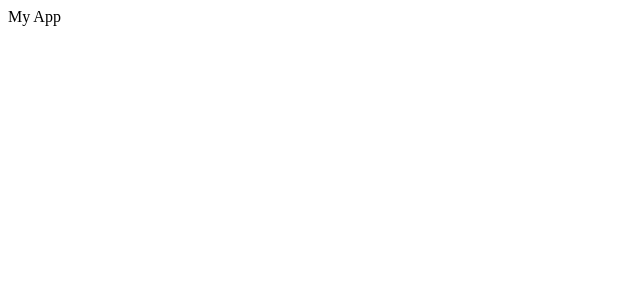
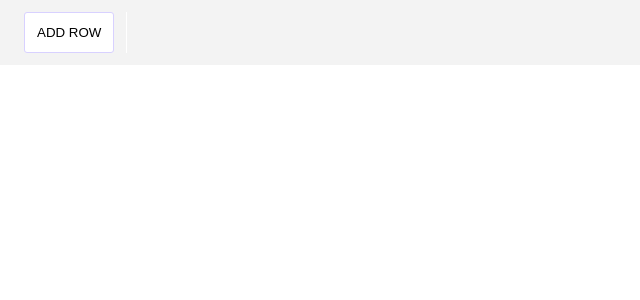
Before and after one commit to austingray/music-chart-maker, a React app: page / in a window 1280 px wide. Shown: the top 300 px of the page, without its empty margins (0-640 px from the left). Built offline with nearby package versions, Linux system fonts and the light colour scheme.

Commit message:
first commit

```diff
--- a/package.json
+++ b/package.json
@@ -38,6 +38,7 @@
     "webpack": "^2.4.1"
   },
   "dependencies": {
+    "prop-types": "^15.5.8",
     "react": "^15.5.4",
     "react-dom": "^15.5.4"
   }
--- /dev/null
+++ b/src/react/Chart/index.jsx
@@ -0,0 +1,60 @@
+import React from 'react';
+import PropTypes from 'prop-types';
+
+class Chart extends React.Component {
+  constructor(props) {
+    super(props);
+
+    this.setActiveRow.bind(this);
+  }
+  setActiveRow(e) {
+    this.props.setActiveRow(e);
+  }
+  render() {
+    const rows = this.props.chart.rows;
+    return (
+      <div id="chart">
+        {
+          rows.map(row =>
+            <div
+              className={`row${row.active ? ' active' : ''}`}
+              key={row.id}
+              id={row.id}
+              onClick={e => this.setActiveRow(e)}
+            >
+              <div className="label">
+                {row.label || 'label'}
+              </div>
+              <div className="columns">
+                {
+                  row.columns.map(column =>
+                    <div
+                      className="column"
+                      key={column.id}
+                    >
+                      <div className="key">{column.key}</div>
+                      <div className="beats">
+                        {
+                          column.beats.map(beat => <div key={beat.id} className={`beat ${beat.type}`} />)
+                        }
+                      </div>
+                    </div>,
+                  )
+                }
+              </div>
+            </div>,
+          )
+        }
+      </div>
+    );
+  }
+}
+
+Chart.propTypes = {
+  setActiveRow: PropTypes.func.isRequired,
+  chart: PropTypes.shape({
+    rows: PropTypes.array,
+  }).isRequired,
+};
+
+export default Chart;
--- /dev/null
+++ b/src/react/Toolbar/index.jsx
@@ -0,0 +1,39 @@
+import React from 'react';
+import PropTypes from 'prop-types';
+
+class Toolbar extends React.Component {
+  render() {
+    let activeId = null;
+    for (let i = 0; i < this.props.chart.rows.length; i += 1) {
+      const row = this.props.chart.rows[i];
+      if (row.active) {
+        activeId = row.id;
+      }
+    }
+    return (
+      <div id="toolbar">
+        <div id="chart-controls" className="control-group">
+          <button onClick={this.props.addRow}>Add Row</button>
+        </div>
+        {
+          activeId === null
+            ? null : (
+              <div id="row-controls" className="control-group">
+                <button onClick={this.props.addColumn}>Add Column</button>
+              </div>
+            )
+        }
+      </div>
+    );
+  }
+}
+
+Toolbar.propTypes = {
+  chart: PropTypes.shape({
+    rows: PropTypes.array,
+  }).isRequired,
+  addRow: PropTypes.func.isRequired,
+  addColumn: PropTypes.func.isRequired,
+};
+
+export default Toolbar;
--- a/src/react/app.jsx
+++ b/src/react/app.jsx
@@ -1,11 +1,104 @@
 import React from 'react';
 import ReactDOM from 'react-dom';
+import Toolbar from './Toolbar';
+import Chart from './Chart';
 
 class App extends React.Component {
+  constructor(props) {
+    super(props);
+
+    const chart = {
+      rows: [],
+    };
+
+    this.state = {
+      chart,
+    };
+  }
+  setActiveRow(e) {
+    const rows = this.state.chart.rows.map((row) => {
+      const updatedRow = Object.assign({}, row, {
+        active: row.id === e.target.id,
+      });
+      return updatedRow;
+    });
+    const chart = Object.assign({}, this.state.chart, {
+      rows,
+    });
+    this.setState({
+      chart,
+    });
+  }
+  addRow(e) {
+    e.preventDefault();
+
+    // update rows
+    const rows = this.state.chart.rows.map((row) => {
+      const updatedRow = Object.assign({}, row, {
+        active: false,
+      });
+      return updatedRow;
+    });
+    rows.push({
+      id: `${Date.now()}`,
+      active: true,
+      columns: [],
+    });
+
+    // update chart
+    const chart = Object.assign({}, this.state.chart, {
+      rows,
+    });
+
+    this.setState({
+      chart,
+    });
+  }
+  addColumn(e) {
+    e.preventDefault();
+
+    // update rows
+    const rows = this.state.chart.rows.map((row) => {
+      const columns = row.columns;
+      if (row.active) {
+        columns.push({
+          id: `${Date.now()}`,
+          key: 'C',
+          beats: [
+            { type: 'hit', id: '1' },
+            { type: 'hit', id: '2' },
+            { type: 'hit', id: '3' },
+            { type: 'hit', id: '4' },
+          ],
+        });
+      }
+      return Object.assign({}, row, {
+        columns,
+      });
+    });
+
+    // update chart
+    const chart = Object.assign({}, this.state.chart, {
+      rows,
+    });
+
+    this.setState({
+      chart,
+    });
+  }
   render() {
     return (
       <div>
-        My App
+        <Toolbar
+          chart={this.state.chart}
+          addRow={e => this.addRow(e)}
+          addColumn={e => this.addColumn(e)}
+          deleteRow={e => this.deleteRow(e)}
+        />
+        <Chart
+          chart={this.state.chart}
+          setActiveRow={e => this.setActiveRow(e)}
+        />
       </div>
     );
   }
--- a/src/scss/style.scss
+++ b/src/scss/style.scss
@@ -0,0 +1,90 @@
+body {
+  margin: 0;
+  color:#333;
+}
+
+#toolbar {
+  display: block;
+  background: #F3F3F3;
+  margin-bottom:12px;
+  padding:12px 24px;
+  .control-group {
+    display:inline-block;
+    &:first-of-type {
+      margin-right:12px;
+      border-right: 1px solid #ffffff;
+      padding-right:12px;
+    }
+  }
+  button {
+    -webkit-appearance: none;
+    border: 1px solid #d8d1ff;
+    border-radius: 3px;
+    padding: 12px;
+    cursor:pointer;
+    background:#fff;
+    text-transform: uppercase;
+    &:hover {
+      background:#d8d1ff;
+    }
+  }
+}
+
+#chart {
+  padding:24px;
+  .row {
+    cursor:pointer;
+    padding:24px;
+    background:transparent;
+    margin-bottom:12px;
+    border:1px solid #ccc;
+    &.active {
+      -webkit-box-shadow: 0px 0px 4px rgba(150, 45, 222, 0.51);
+    }
+    .label {
+      color: #333;
+      font-style: italic;
+      font-size:18px;
+      margin-bottom: 1em;
+    }
+    .columns {
+      .column {
+        display:inline-block;
+        text-align:center;
+        margin-right:24px;
+        &:last-of-type {
+          margin-right:0;
+        }
+        .beats {
+          border:1px solid rgba(0,0,0, 0.2);
+          height:80px;
+          .beat {
+            display:inline-block;
+            width:24px;
+            border-right: 1px solid rgba(0,0,0, 0.2);
+            height:80px;
+            position:relative;
+            &:last-of-type {
+              border-right:0;
+            }
+            &.hit {
+              &:after {
+                content: "";
+                position:absolute;
+                width:4px;
+                height:40px;
+                background:#000000;
+                left:0;
+                top:0;
+                right:0;
+                bottom:0;
+                margin: auto;
+                transform: rotate(3deg); /* Standard syntax */
+              }
+            }
+          }
+        }
+      }
+    }
+  }
+}
```
Also changed, not shown: .eslintrc.json, 4 other files (tests, documents, lock files or other folders).
